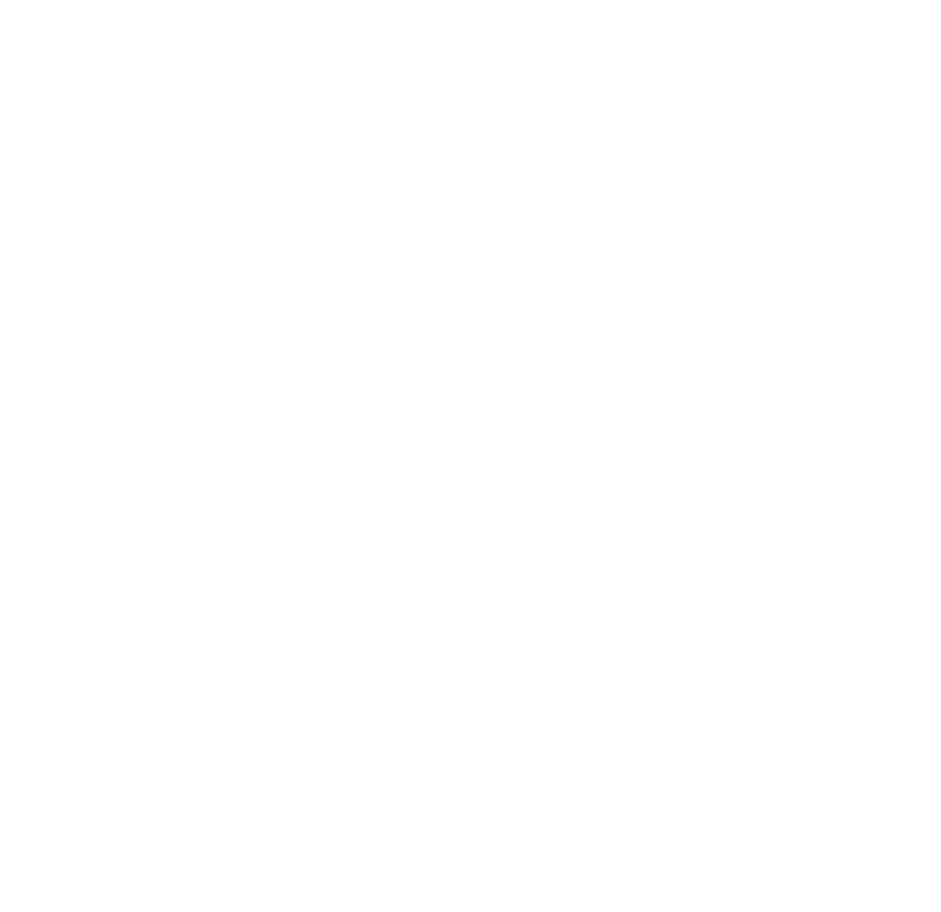
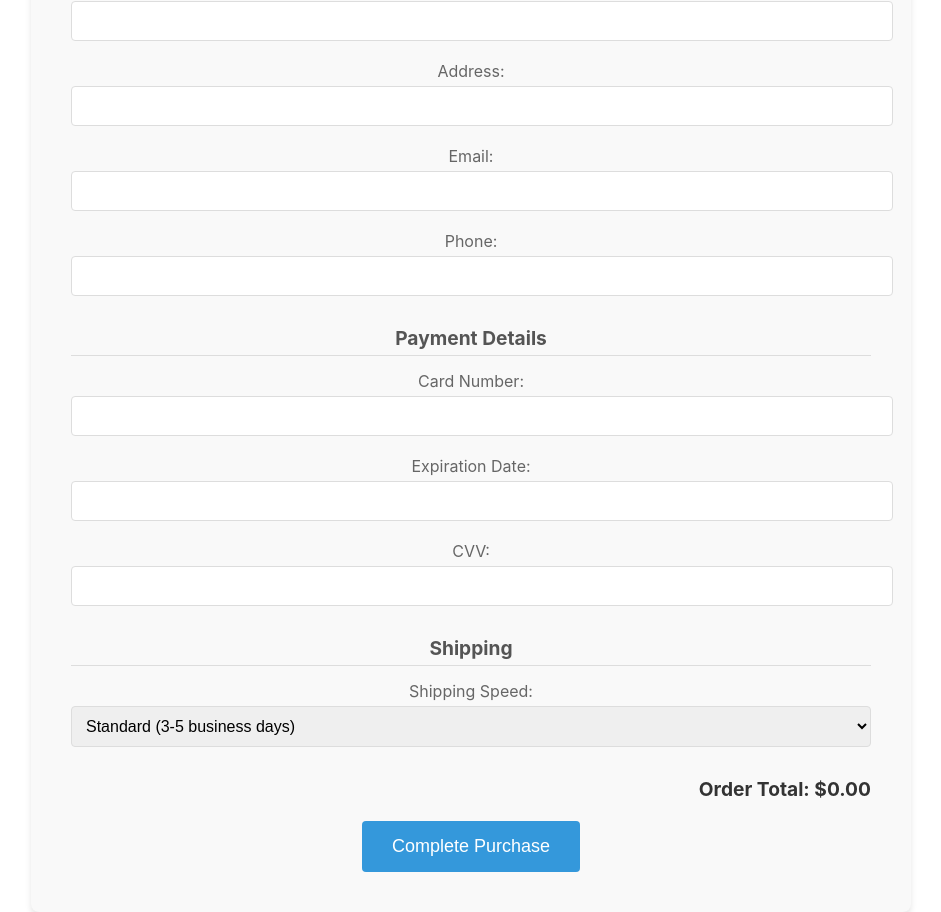
Before and after one commit to PrinceKarma/fad-products-v5, a React (Create React App) app: page /checkout in a window 1280 px wide. Before the commit this address had no page. Shown: the part 279-1191 px from the top of the page, without its empty margins (169-1110 px from the left). Before the commit the page ends 800 px from the top, so only its background shows below. Built offline with nearby package versions, Linux system fonts and the light colour scheme.

Commit message:
Added checkout page

```diff
--- a/src/App.js
+++ b/src/App.js
@@ -5,6 +5,7 @@
 import { Cart } from './pages/cart/cart';
 import { WishList } from './pages/wishlist/wishlist';
 import { ProductPage } from "./pages/product-details/product-page";
+import { Checkout } from './pages/checkout/checkout';
 import { ShopContextProvider } from './context/shop-context';
 
 
@@ -17,8 +18,9 @@
           <Routes>
             <Route path='/' element={<Shop />} />
             <Route path='/cart' element={<Cart />} />
-            <Route path='wishlist' element={<WishList />} />
+            <Route path='/wishlist' element={<WishList />} />
             <Route path="/product/:id" element={<ProductPage />} />
+            <Route path="/checkout" element={<Checkout />} />
           </Routes>
         </Router>
       </ShopContextProvider>
--- a/src/pages/cart/cart.jsx
+++ b/src/pages/cart/cart.jsx
@@ -5,8 +5,9 @@
 import { useNavigate } from "react-router-dom";
 
 import "./cart.css";
+
 export const Cart = () => {
-  const { cartProducts, getTotalCartAmount, checkout } = useContext(ShopContext);
+  const { cartProducts, getTotalCartAmount } = useContext(ShopContext);
   const totalAmount = getTotalCartAmount();
 
   const navigate = useNavigate();
@@ -19,8 +20,9 @@
       <div className="cart">
         {PRODUCTS.map((product) => {
           if (cartProducts[product.id] !== 0) {
-            return <CartProduct data={product} />;
+            return <CartProduct data={product} key={product.id} />;
           }
+          return null;
         })}
       </div>
 
@@ -28,15 +30,7 @@
         <div className="checkout">
           <p> Subtotal: ${totalAmount} </p>
           <button onClick={() => navigate("/")}> Continue Shopping </button>
-          <button
-            onClick={() => {
-              checkout();
-              navigate("/checkout");
-            }}
-          >
-            {" "}
-            Checkout{" "}
-          </button>
+          <button onClick={() => navigate("/checkout")}> Proceed to Checkout </button>
         </div>
       ) : (
         <h1> Your Shopping Cart is Empty</h1>
--- /dev/null
+++ b/src/pages/checkout/checkout.css
@@ -0,0 +1,101 @@
+.checkout-container {
+    max-width: 800px;
+    margin: 0 auto;
+    padding: 40px;
+    background-color: #f9f9f9;
+    border-radius: 8px;
+    box-shadow: 0 4px 6px rgba(0, 0, 0, 0.1);
+  }
+
+  .checkout-container h1 {
+    text-align: center;
+    margin-bottom: 30px;
+    color: #333;
+  }
+
+  .form-section {
+    margin-bottom: 30px;
+  }
+
+  .form-section h2 {
+    font-size: 1.2em;
+    color: #555;
+    margin-bottom: 15px;
+    border-bottom: 1px solid #ddd;
+    padding-bottom: 5px;
+  }
+
+  .form-group {
+    margin-bottom: 20px;
+  }
+
+  .form-group label {
+    display: block;
+    margin-bottom: 5px;
+    color: #666;
+  }
+
+  .form-group input,
+  .form-group select {
+    width: 100%;
+    padding: 10px;
+    border: 1px solid #ddd;
+    border-radius: 4px;
+    font-size: 16px;
+  }
+
+  .error {
+    color: #e74c3c;
+    font-size: 14px;
+    margin-top: 5px;
+  }
+
+  .order-total {
+    text-align: right;
+    margin-bottom: 20px;
+  }
+
+  .order-total h2 {
+    font-size: 1.2em;
+    color: #333;
+  }
+
+  .button-container {
+    text-align: center;
+  }
+
+  .complete-purchase {
+    display: inline-block;
+    padding: 15px 30px;
+    background-color: #3498db;
+    color: white;
+    border: none;
+    border-radius: 4px;
+    font-size: 18px;
+    cursor: pointer;
+    transition: background-color 0.3s ease;
+  }
+
+  .complete-purchase:hover {
+    background-color: #2980b9;
+  }
+
+  .checkout-confirmation {
+    text-align: center;
+    margin-top: 50px;
+  }
+
+  .checkout-confirmation h2 {
+    color: #2ecc71;
+    margin-bottom: 20px;
+  }
+
+  @media (max-width: 600px) {
+    .checkout-container {
+      padding: 20px;
+    }
+
+    .complete-purchase {
+      width: 100%;
+    }
+  }
--- /dev/null
+++ b/src/pages/checkout/checkout.jsx
@@ -0,0 +1,179 @@
+import React, { useState, useContext } from 'react';
+import { useNavigate } from 'react-router-dom';
+import { ShopContext } from '../../context/shop-context';
+import './checkout.css';
+
+export const Checkout = () => {
+  const { getTotalCartAmount, checkout } = useContext(ShopContext);
+  const navigate = useNavigate();
+
+  const [formData, setFormData] = useState({
+    name: '',
+    address: '',
+    email: '',
+    phone: '',
+    cardNumber: '',
+    expirationDate: '',
+    cvv: '',
+    shippingSpeed: 'standard'
+  });
+
+  const [errors, setErrors] = useState({});
+  const [isSubmitted, setIsSubmitted] = useState(false);
+
+  const handleInputChange = (e) => {
+    const { name, value } = e.target;
+    setFormData({ ...formData, [name]: value });
+  };
+
+  const validateForm = () => {
+    const newErrors = {};
+    if (!formData.name.trim()) newErrors.name = 'Name is required';
+    if (!formData.address.trim()) newErrors.address = 'Address is required';
+    if (!formData.email.trim()) newErrors.email = 'Email is required';
+    if (!/^\S+@\S+\.\S+$/.test(formData.email)) newErrors.email = 'Invalid email format';
+    if (!formData.phone.trim()) newErrors.phone = 'Phone number is required';
+    if (!/^\d{16}$/.test(formData.cardNumber)) newErrors.cardNumber = 'Invalid card number';
+    if (!/^\d{2}\/\d{2}$/.test(formData.expirationDate)) newErrors.expirationDate = 'Invalid expiration date';
+    if (!/^\d{3}$/.test(formData.cvv)) newErrors.cvv = 'Invalid CVV';
+
+    setErrors(newErrors);
+    return Object.keys(newErrors).length === 0;
+  };
+
+  const handleSubmit = (e) => {
+    e.preventDefault();
+    if (validateForm()) {
+      setIsSubmitted(true);
+      checkout(); // Only call checkout here, after form submission
+      setTimeout(() => {
+        navigate('/');
+      }, 3000);
+    }
+  };
+
+  if (isSubmitted) {
+    return (
+      <div className="checkout-confirmation">
+        <h2>Thank you for your purchase!</h2>
+        <p>Your order has been confirmed. You will be redirected to the home page shortly.</p>
+      </div>
+    );
+  }
+
+  return (
+    <div className="checkout-container">
+      <h1>Checkout</h1>
+      <form onSubmit={handleSubmit}>
+        <div className="form-section">
+          <h2>Personal Information</h2>
+          <div className="form-group">
+            <label htmlFor="name">Name:</label>
+            <input
+              type="text"
+              id="name"
+              name="name"
+              value={formData.name}
+              onChange={handleInputChange}
+            />
+            {errors.name && <span className="error">{errors.name}</span>}
+          </div>
+          <div className="form-group">
+            <label htmlFor="address">Address:</label>
+            <input
+              type="text"
+              id="address"
+              name="address"
+              value={formData.address}
+              onChange={handleInputChange}
+            />
+            {errors.address && <span className="error">{errors.address}</span>}
+          </div>
+          <div className="form-group">
+            <label htmlFor="email">Email:</label>
+            <input
+              type="email"
+              id="email"
+              name="email"
+              value={formData.email}
+              onChange={handleInputChange}
+            />
+            {errors.email && <span className="error">{errors.email}</span>}
+          </div>
+          <div className="form-group">
+            <label htmlFor="phone">Phone:</label>
+            <input
+              type="tel"
+              id="phone"
+              name="phone"
+              value={formData.phone}
+              onChange={handleInputChange}
+            />
+            {errors.phone && <span className="error">{errors.phone}</span>}
+          </div>
+        </div>
+        <div className="form-section">
+          <h2>Payment Details</h2>
+          <div className="form-group">
+            <label htmlFor="cardNumber">Card Number:</label>
+            <input
+              type="text"
+              id="cardNumber"
+              name="cardNumber"
+              value={formData.cardNumber}
+              onChange={handleInputChange}
+              maxLength="16"
+            />
+            {errors.cardNumber && <span className="error">{errors.cardNumber}</span>}
+          </div>
+          <div className="form-group">
+            <label htmlFor="expirationDate">Expiration Date:</label>
+            <input
+              type="text"
+              id="expirationDate"
+              name="expirationDate"
+              value={formData.expirationDate}
+              onChange={handleInputChange}
+              maxLength="5"
+            />
+            {errors.expirationDate && <span className="error">{errors.expirationDate}</span>}
+          </div>
+          <div className="form-group">
+            <label htmlFor="cvv">CVV:</label>
+            <input
+              type="text"
+              id="cvv"
+              name="cvv"
+              value={formData.cvv}
+              onChange={handleInputChange}
+              maxLength="3"
+            />
+            {errors.cvv && <span className="error">{errors.cvv}</span>}
+          </div>
+        </div>
+        <div className="form-section">
+          <h2>Shipping</h2>
+          <div className="form-group">
+            <label htmlFor="shippingSpeed">Shipping Speed:</label>
+            <select
+              id="shippingSpeed"
+              name="shippingSpeed"
+              value={formData.shippingSpeed}
+              onChange={handleInputChange}
+            >
+              <option value="standard">Standard (3-5 business days)</option>
+              <option value="express">Express (1-2 business days)</option>
+              <option value="overnight">Overnight</option>
+            </select>
+          </div>
+        </div>
+        <div className="order-total">
+          <h2>Order Total: ${getTotalCartAmount()}</h2>
+        </div>
+        <div className="button-container">
+          <button type="submit" className="complete-purchase">Complete Purchase</button>
+        </div>
+      </form>
+    </div>
+  );
+};
```
